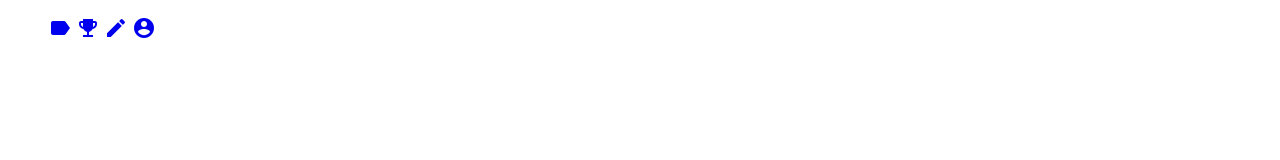
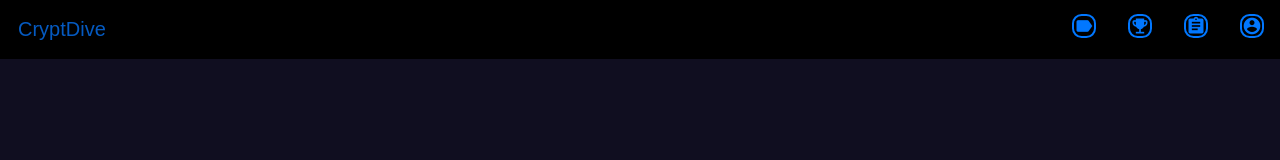
Before and after one commit to FusRohDart/FusRohDart.github.io, a website: page webpages/questions.html in a window 1280 px wide. Drawn offline with Linux system fonts and the light colour scheme; a web font is replaced by a local one.

Commit message:
Web Design

```diff
--- a/webpages/questions.html
+++ b/webpages/questions.html
@@ -1,39 +1,42 @@
 <!DOCTYPE html>
 <html lang="en">
+
+
 <head>
     <meta charset="UTF-8">
     <meta name="viewport" content="width=device-width, initial-scale=1.0">
-    <title>CryptDive | Question Posts</title>
-    <link href="webpages.css" rel="stylesheet" type="text/css">
+    <title>CryptDive | Questions</title>
+    <link href="https://fonts.googleapis.com/css?family=Metrophobic" rel="stylesheet">
     <link href="https://fonts.googleapis.com/icon?family=Material+Icons" rel="stylesheet">
+    <link rel="stylesheet" type="text/css" href="windows.css">
 </head>
+
 <body>
-    <header>
-        <nav>
-            <ul>
-                <li class="header-menu">
-                    <a href="tags.html">
-                        <i class="material-icons">label</i>
+    <div class="topnav">
+        <a class="b" href="dashboard.html">
+            <span style="font-family:Metrophobic,sans-serif;font-size:20px;">CryptDive</span>
+        </a>
+        <li>
+            <a class="bar" href="profile.html">
+                <i class="material-icons md-default_type">account_circle</i></a>
+        </li>
+        <li>
+            <a class="bar" href="questions.html">
+                <i class="material-icons md-default_type">assignment</i>
             </a>
         </li>
-                <li class="header-menu">
-                    <a href="achievements.html">
-                        <i class="material-icons">emoji_events</i>
+        <li>
+            <a class="bar" href="achievements.html">
+                <i class="material-icons md-default_type">emoji_events</i>
             </a>
         </li>
-                <li class="header-menu">
-                    <a href="questions.html">
-                        <i class="material-icons">create</i>
+        <li>
+            <a class="bar" href="tags.html">
+                <i class="material-icons md-default_type">label</i>
             </a>
         </li>
-                <li class="header-menu">
-                    <a href="profile.html">
-                        <i class="material-icons">account_circle</i>
-                    </a>
-                </li>
-            </ul>
-        </nav>
-    </header>
-    <main></main>
+    </div>
+    </div>
 </body>
+
 </html>
--- a/webpages/webpages.css
+++ /dev/null
@@ -1,5 +0,0 @@
-.header-menu {
-    list-style: none;
-    display: inline-block;
-    font-size: 20px;
-}
--- /dev/null
+++ b/webpages/windows.css
@@ -0,0 +1,60 @@
+.material-icons.md-default_type {
+    color: #0177FF;
+    font-size: 20px;
+    border: 2.25px solid #0177FF;
+    border-collapse: separate;
+    border-spacing: 1.5px 1.5px;
+    border-radius: 40%;
+    transition: .5s;
+}
+
+.material-icons.md-default_type:hover {
+    color: #055AC1;
+    border: 2.25px solid #055AC1;
+    border-collapse: separate;
+    border-spacing: 1.5px 1.5px;
+    border-radius: 40%;
+    transition: .5s;
+}
+
+body {
+    margin: 0;
+    font-family: Arial, Helvetica, sans-serif;
+    background-color: #100E20;
+}
+
+
+.topnav {
+    overflow: hidden;
+    background-color: #000;
+    align-content: center;
+}
+
+.topnav a.bar {
+    color: #055AC1;
+    float: right;
+    text-align: center;
+    padding: 14px 16px;
+    text-decoration: none;
+    font-size: 18px;
+}
+
+li {
+    list-style-type: none;
+    float: right;
+}
+
+.topnav a.bar:hover {
+    background-color: #EDD109;
+    color: #055AC1;
+
+}
+
+.topnav a.b {
+    float: left;
+    color: #055AC1;
+    text-align: center;
+    padding: 18px 18px;
+    text-decoration: none;
+    font-size: 18px;
+}
```
Also changed, not shown: webpages/achievements.html (+22 -22 lines), webpages/dashboard.html (+22 -22 lines), webpages/profile.html (+22 -22 lines), webpages/tags.html (+22 -22 lines), webpages/test.html (added, +101 -0 lines). Lines whose indentation alone changed are shown as unchanged.
